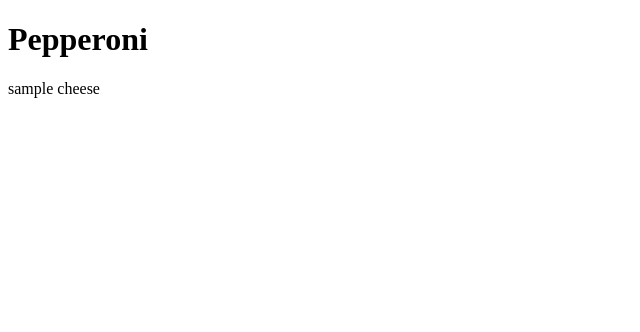
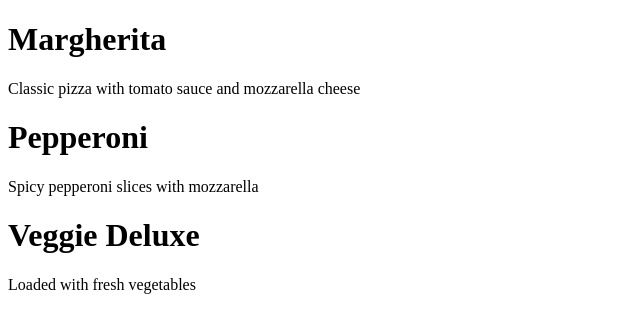
Before and after one commit to Jayaramvenkatanarayanan/v19-react-pizza, a React (Vite) app: page / in a window 1280 px wide. Shown: the top 332 px of the page, without its empty margins (0-640 px from the left). Built offline with nearby package versions, Linux system fonts and the light colour scheme.

Commit message:
interface updated

```diff
--- a/src/Domain/entities/Pizza.ts
+++ b/src/Domain/entities/Pizza.ts
@@ -1,4 +1,4 @@
-export interface Pizzas {
+export interface Pizza {
   name: string;
   desc: string;
 }
--- a/src/Presentation/Components/App.tsx
+++ b/src/Presentation/Components/App.tsx
@@ -1,9 +1,13 @@
-import PizzaList from "./PizzaList"
-import { pizzaMock } from "../mock/pizzaMock"
+import PizzaList from "./PizzaList";
+import { pizzaMock } from "../mock/pizzaMock";
 function App() {
   return (
-  <PizzaList pizza={pizzaMock} />
-  )
+    <div>
+      {pizzaMock.map((item) => (
+        <PizzaList pizza={item} />
+      ))}
+    </div>
+  );
 }
 
-export default App
+export default App;
--- a/src/Presentation/Components/PizzaList.tsx
+++ b/src/Presentation/Components/PizzaList.tsx
@@ -1,7 +1,7 @@
 import React from 'react';
-import type { Pizzas } from '../../Domain/entities/Pizza';
+import type { Pizza } from '../../Domain/entities/Pizza';
 interface PizzaListProps {
-  pizza: Pizzas;
+  pizza: Pizza;
 }
 
 const PizzaList: React.FC<PizzaListProps> = ({pizza}) => {
--- a/src/Presentation/mock/pizzaMock.ts
+++ b/src/Presentation/mock/pizzaMock.ts
@@ -1,5 +1,16 @@
-import type { Pizzas } from "../../Domain/entities/Pizza";
+import type { Pizza } from "../../Domain/entities/Pizza";
 
-export const pizzaMock: Pizzas = {
-    name: "Pepperoni",desc:"sample cheese"
-}
+export const pizzaMock: Pizza[] = [
+  {
+    name: "Margherita",
+    desc: "Classic pizza with tomato sauce and mozzarella cheese",
+  },
+  {
+    name: "Pepperoni",
+    desc: "Spicy pepperoni slices with mozzarella",
+  },
+  {
+    name: "Veggie Deluxe",
+    desc: "Loaded with fresh vegetables",
+  },
+];
```
